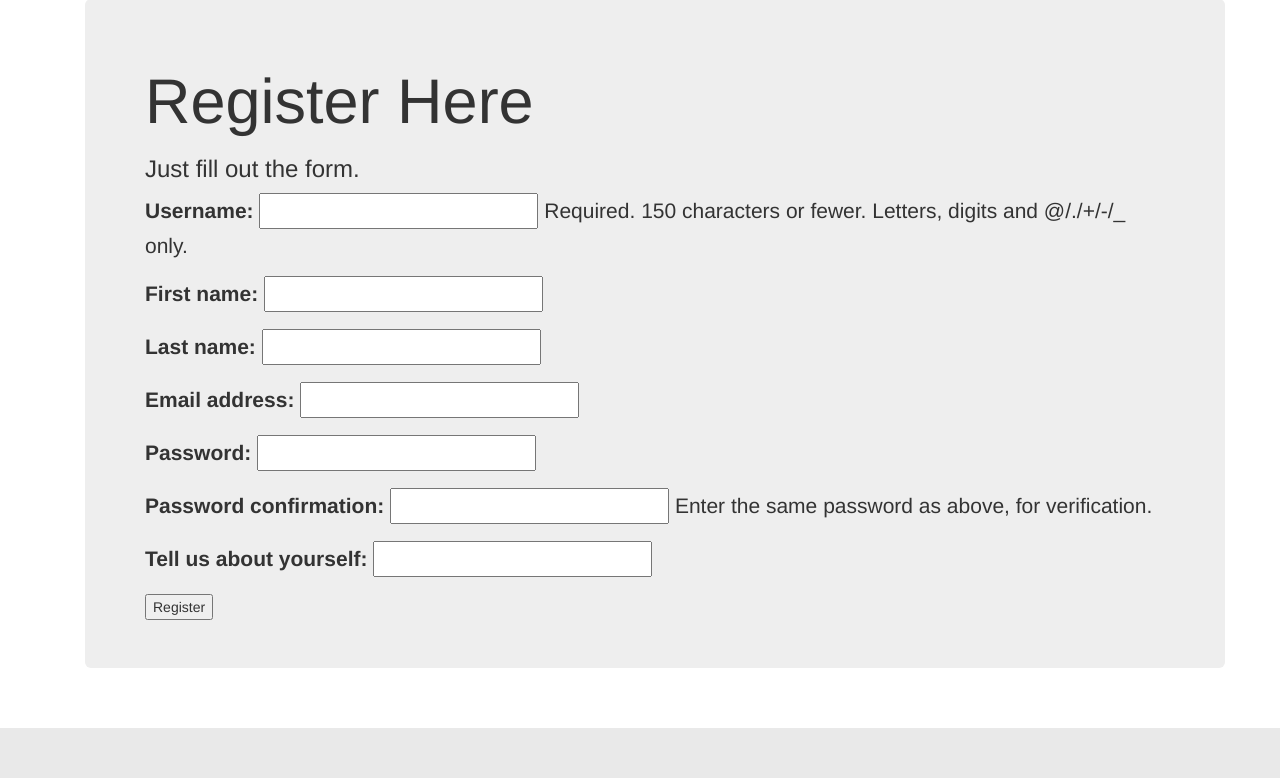
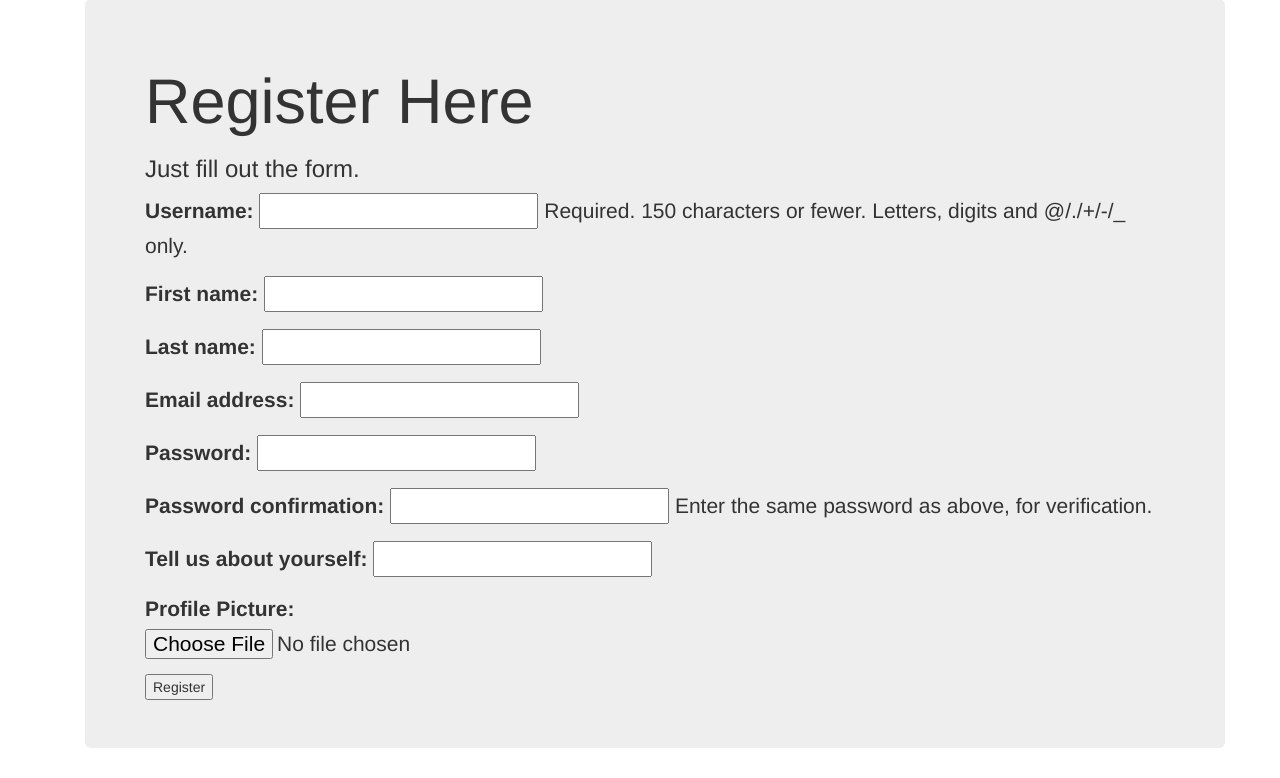
Before and after one commit to anubha92/mini_twitter, a Django app: page /core/register/ in a window 1280 px wide. Shown: the part 72-850 px from the top of the page. Before the commit the page ends 800 px from the top, so only its background shows below. Run offline with Django 3.2, Linux system fonts and the light colour scheme; some libraries are stand-ins or nearby versions.

Commit message:
Profile picture upload and display

```diff
--- a/core/forms.py
+++ b/core/forms.py
@@ -1,5 +1,4 @@
 from django import forms
-from .models import User, Tweet, UserProfileInfo
 from django.contrib.auth.models import User
 from django.contrib.auth.forms import UserCreationForm
 
@@ -9,9 +8,10 @@ class UserCreationForm(forms.ModelForm):
     password2 = forms.CharField(label=("Password confirmation"), widget=forms.PasswordInput,
                                 help_text=("Enter the same password as above, for verification."))
     bio = forms.CharField(label=("Tell us about yourself"), max_length=200)
+    profile_pic = forms.ImageField(label=("Profile Picture"))
     class Meta():
         model = User
-        fields = ('username', 'first_name', 'last_name', 'email', 'password1', 'password2', 'bio')
+        fields = ('username', 'first_name', 'last_name', 'email', 'password1', 'password2', 'bio', 'profile_pic')
 
     def save(self, commit=True):
         user = super(UserCreationForm, self).save(commit=False)
--- a/core/urls.py
+++ b/core/urls.py
@@ -17,5 +17,5 @@ urlpatterns=[
     path('home/search/', views.search_profile, name='search_profile'),
     path('timeline/', views.timeline, name='timeline'),
     path('editbio/', views.edit_bio, name='edit_bio'),
-    path ('searchtweet/', views.search_tweet, name='search_tweet'),
+    path('searchtweet/', views.search_tweet, name='search_tweet'),
 ]
--- a/core/views.py
+++ b/core/views.py
@@ -26,12 +26,13 @@ def user_logout(request):
 def register(request):
     registered = False
     if request.method == 'POST':
-        user_form = UserCreationForm(request.POST)
+        user_form = UserCreationForm(request.POST, request.FILES)
         if user_form.is_valid():
             user = user_form.save()
             user.save()
             bio = user_form.cleaned_data.get('bio')
-            profile = UserProfileInfo(user=user, bio=bio)
+            profile_pic = user_form.cleaned_data.get('profile_pic')
+            profile = UserProfileInfo(user=user, bio=bio, profile_pic=profile_pic)
             profile.save()
             registered = True
         else:
@@ -51,7 +52,7 @@ def home(request):
         if user:
             login(request, user)
             user_pref = UserProfileInfo.objects.get(user=user)
-            return render(request, 'core/home.html', {'bio': user_pref.bio})
+            return render(request, 'core/home.html', {'bio': user_pref.bio, 'pic': user_pref.profile_pic})
         else:
             return HttpResponse("Invalid login details given")
     else:
--- a/mini_twitter/urls.py
+++ b/mini_twitter/urls.py
@@ -17,10 +17,13 @@ from django.contrib import admin
 from django.urls import path
 from django.conf.urls import url,include
 from core import views
+from . import settings
+from django.conf.urls.static import static
+
 
 urlpatterns = [
     path('admin/', admin.site.urls),
     url(r'^$',views.index,name='index'),
     url(r'^core/',include('core.urls')),
     url(r'^logout/$', views.user_logout, name='logout'),
-]
+] + static(settings.MEDIA_URL, document_root=settings.MEDIA_ROOT)
--- a/templates/core/home.html
+++ b/templates/core/home.html
@@ -4,6 +4,7 @@
   <div class="jumbotron">
     <h1>Welcome {{ user.username }}</h1>
         <p> BIO: {{ bio }} </p>
+      <img src="{{ pic.url }}" alt="My profile">
   </div>
 </div>
 {% endblock %}
--- a/templates/core/profile.html
+++ b/templates/core/profile.html
@@ -4,6 +4,7 @@
   <div class="jumbotron">
     <h1>{{ profile_user.user.username }}</h1>
         <p> BIO: {{ profile_user.bio }} </p>
+        <img src="{{ profile_user.profile_pic.url }}">
   <form method="post" action="{% url 'core:get_profile' userid=profile_user.user_id %}">
       {% csrf_token %}
   {%  ifnotequal profile_user.user  me  %}
--- a/templates/core/registration.html
+++ b/templates/core/registration.html
@@ -12,8 +12,7 @@
           {% csrf_token %}
           {{ user_form.as_p }}
           <input type="submit" name="" value="Register">
-        </form>
-
+</form>
       {% endif %}
     </div>
   </div>
--- a/templates/core/search.html
+++ b/templates/core/search.html
@@ -7,8 +7,7 @@
           {% csrf_token %}
 <label for="search">List of users:</label>
           {% for u in user_list %}
-              <li><p>ID:{{ u.user_id }}</p>
-                  <a href="{%  url 'core:get_profile' userid=u.user_id %}"><p>Name : {{ u.user }}</p></a></li>
+              <li><a href="{%  url 'core:get_profile' userid=u.user_id %}">{{ u.user }}</a></li>
             {% endfor %}
 </form>
 </div>
--- a/templates/core/search_in_tweet.html
+++ b/templates/core/search_in_tweet.html
@@ -2,6 +2,7 @@
 {% block body_block %}
 <div class="container" xmlns="http://www.w3.org/1999/html">
   <div class="jumbotron">
+  <h3>Enter the word you want related tweets for:</h3>
   <form method="POST" action="{% url 'core:search_tweet' %}">
       {% csrf_token %}
       <input type="text" name="search_word" value="">
```
Also changed, not shown: core/models.py (+8 -1 lines), mini_twitter/settings.py (+11 -3 lines), profile_pics/Screenshot_from_2019-02-11_12-40-57.png (deleted), profile_pics/Screenshot_from_2019-02-11_12-40-57_FYQhtWl.png (deleted), profile_pics/Screenshot_from_2019-02-11_12-40-57_JpGTQ6I.png (deleted), profile_pics/modern-chinese-wedding-card-02.jpg (deleted), profile_pics/modern-chinese-wedding-card-03.jpg (deleted), profile_pics/modern-chinese-wedding-card.jpg (deleted).
